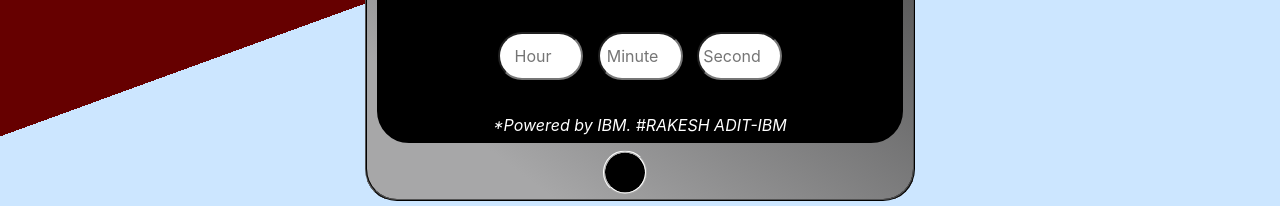
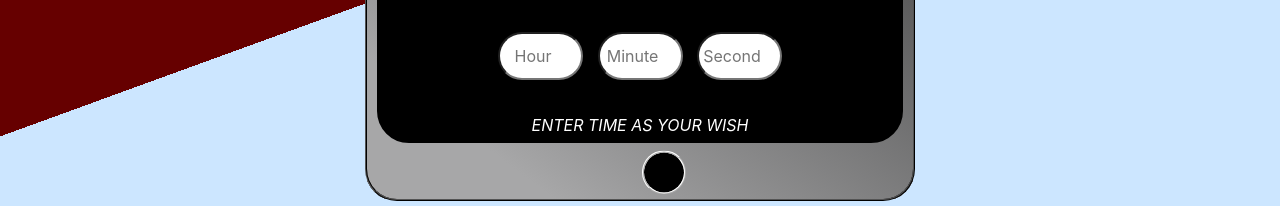
Before and after one commit to RkayBhaker/digital_timer_clock, a plain HTML site: page index.html in a window 1280 px wide. Shown: the part 594-800 px from the top of the page. Drawn offline with nearby package versions, Linux system fonts and the light colour scheme; a web font is replaced by a local one.

Commit message:
Update index.html

```diff
--- a/index.html
+++ b/index.html
@@ -85,7 +85,7 @@
 				</div>
 				<div class="row text_cont">
 					<div class="col">
-						<i id="tag">*Powered by IBM. #RAKESH ADIT-IBM</i>
+						<i id="tag">ENTER TIME AS YOUR WISH</i>
 					</div>
 					<div class="col">
 						<a id="device_btn2" onclick="myfun();"></a>
```
